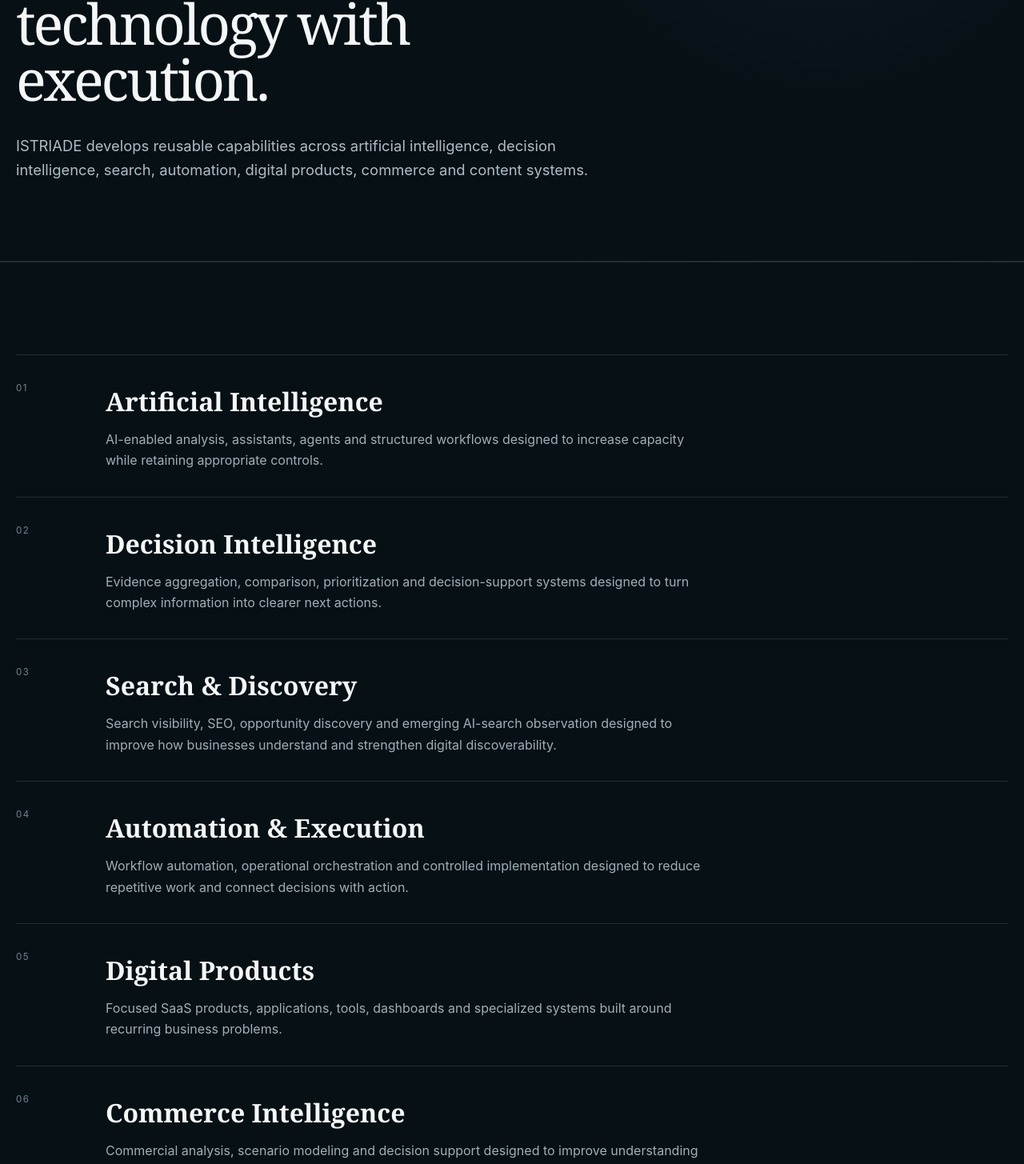
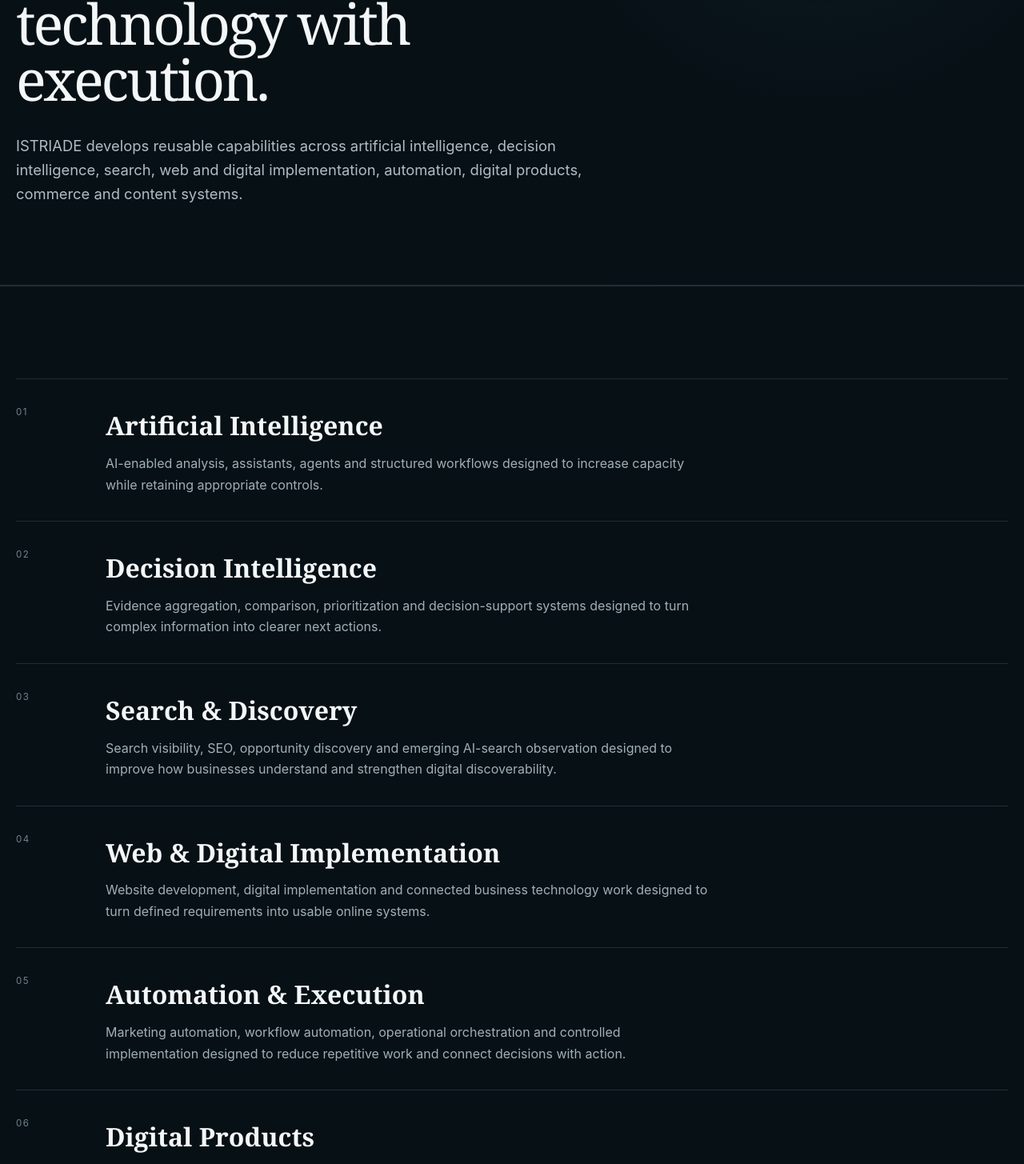
Before and after one commit to Abaco3300/istriade-web, a Next.js app: page /capabilities in a window 1280 px wide. Shown: the part 442-1897 px from the top of the page at 80% size. Built offline with nearby package versions, Linux system fonts and the light colour scheme.

Commit message:
audit: surface web and automation capabilities declared in Stripe

```diff
--- a/app/capabilities/page.tsx
+++ b/app/capabilities/page.tsx
@@ -5,7 +5,7 @@
 
 export const metadata: Metadata = pageMetadata({
   title: "AI, Search, Automation & Digital Capabilities — ISTRIADE",
-  description: "Explore ISTRIADE capabilities across artificial intelligence, decision intelligence, search visibility, automation, digital products, commerce and content systems.",
+  description: "Explore ISTRIADE capabilities across artificial intelligence, decision intelligence, search visibility, web and digital implementation, automation, commerce and content systems.",
   path: "/capabilities/",
 });
 
@@ -13,7 +13,8 @@
   ["Artificial Intelligence", "AI-enabled analysis, assistants, agents and structured workflows designed to increase capacity while retaining appropriate controls."],
   ["Decision Intelligence", "Evidence aggregation, comparison, prioritization and decision-support systems designed to turn complex information into clearer next actions."],
   ["Search & Discovery", "Search visibility, SEO, opportunity discovery and emerging AI-search observation designed to improve how businesses understand and strengthen digital discoverability."],
-  ["Automation & Execution", "Workflow automation, operational orchestration and controlled implementation designed to reduce repetitive work and connect decisions with action."],
+  ["Web & Digital Implementation", "Website development, digital implementation and connected business technology work designed to turn defined requirements into usable online systems."],
+  ["Automation & Execution", "Marketing automation, workflow automation, operational orchestration and controlled implementation designed to reduce repetitive work and connect decisions with action."],
   ["Digital Products", "Focused SaaS products, applications, tools, dashboards and specialized systems built around recurring business problems."],
   ["Commerce Intelligence", "Commercial analysis, scenario modeling and decision support designed to improve understanding of performance, profitability and opportunity."],
   ["Content & Media Systems", "Structured content and audiovisual production workflows combining AI, automation and human creative control."],
@@ -21,7 +22,7 @@
 
 export default function CapabilitiesPage() {
   return <>
-    <PageHero eyebrow="Capabilities" title="Capabilities that connect technology with execution." lead="ISTRIADE develops reusable capabilities across artificial intelligence, decision intelligence, search, automation, digital products, commerce and content systems." />
+    <PageHero eyebrow="Capabilities" title="Capabilities that connect technology with execution." lead="ISTRIADE develops reusable capabilities across artificial intelligence, decision intelligence, search, web and digital implementation, automation, digital products, commerce and content systems." />
     <section className="section"><div className="container capability-list">{capabilities.map(([title, copy], index) => <article key={title}><span>{String(index + 1).padStart(2, '0')}</span><div><h2>{title}</h2><p>{copy}</p></div></article>)}</div></section>
     <section className="section section-tinted"><div className="container editorial-grid"><div><p className="eyebrow">Reuse principle</p><h2>Strengthen what works.</h2></div><div className="prose"><p>When a capability proves useful across multiple products, ISTRIADE can reuse and strengthen it across the portfolio rather than rebuilding the same function repeatedly.</p><Link className="text-link" href="/products/">Explore our products →</Link></div></div></section>
   </>;
```
